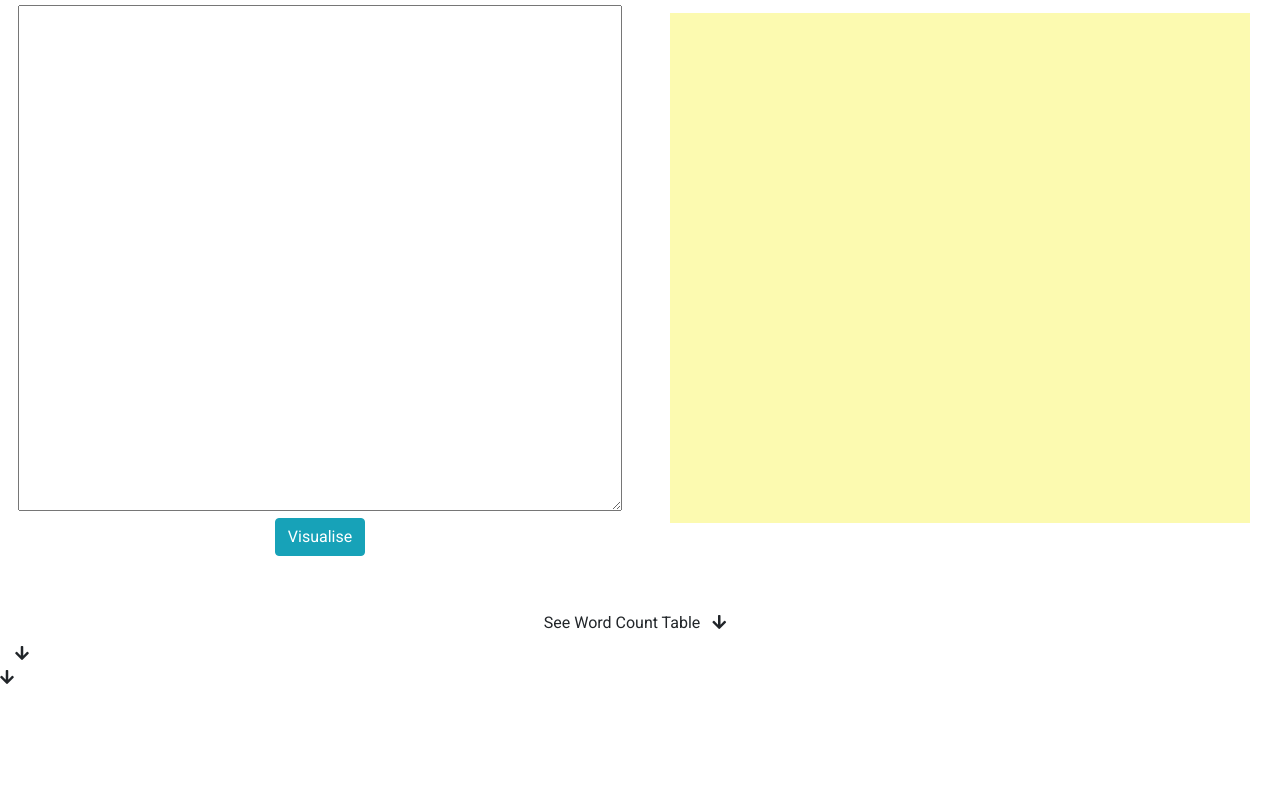
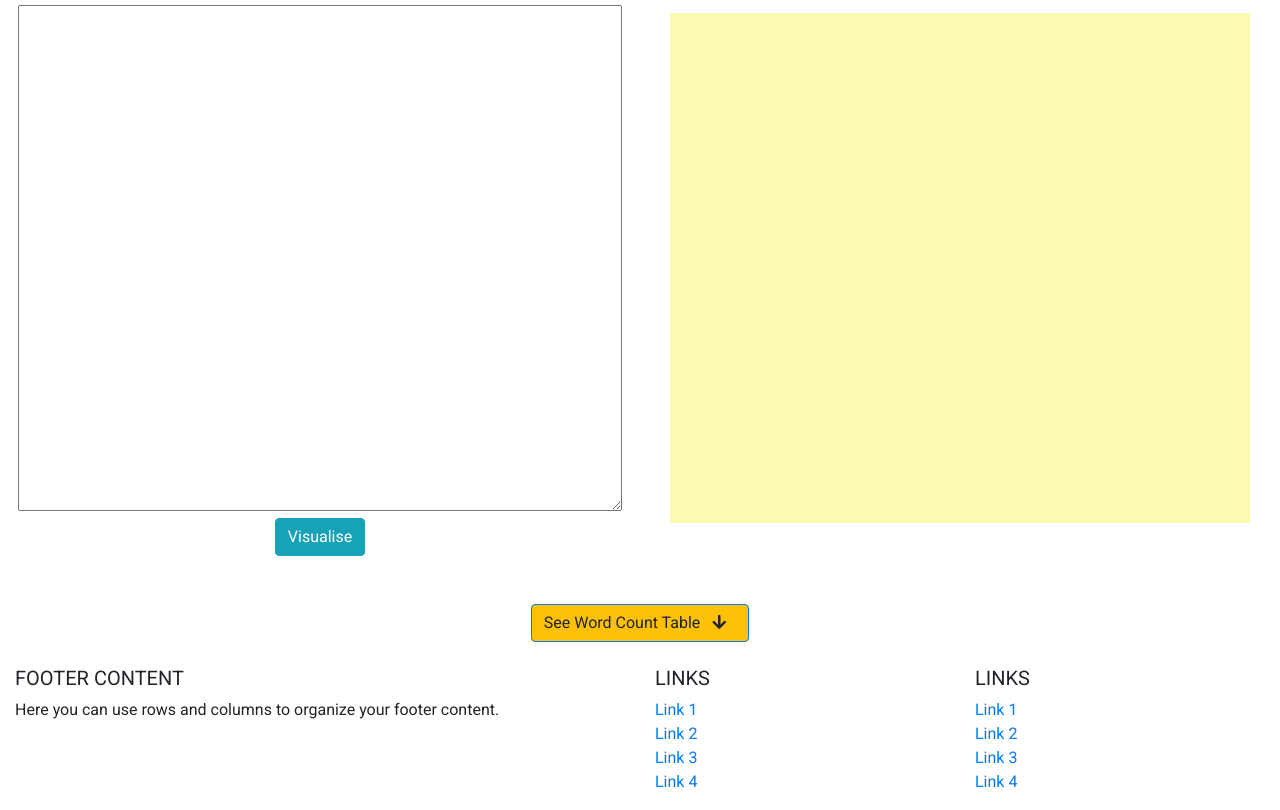
Before and after one commit to iamirulofficial/wcVis-ZipfsLaw, a website: page public/index.html in a window 1280 px wide. Shown: the part 90-900 px from the top of the page. Before the commit the page ends 800 px from the top, so only its background shows below. Drawn offline with nearby package versions, Linux system fonts and the light colour scheme.

Commit message:
🎇 /tillfc

```diff
--- a/public/index.html
+++ b/public/index.html
@@ -80,10 +80,10 @@
 <div class="container-fluid">
   <center>
 
-    <button type="button" class="btn" data-toggle="collapse" data-target="#demo">See Word Count Table &nbsp; <i class="fas fa-arrow-down"</button>
+    <button type="button" class="btn btn-warning border-primary" data-toggle="collapse" data-target="#demo">See Word Count Table &nbsp; <i class="fas fa-arrow-down"></i></button>
 
     <div id="demo" class="collapse" style="align-items: center;">
-
+        <br/>
         <center>
         <table border="1" cellpadding="2" id="tblWordCount"></table></center>
     </div>
@@ -117,7 +117,84 @@
     </div>
   </div> -->
 
+  <!-- Footer -->
+<footer class="page-footer font-small blue pt-4">
 
+    <!-- Footer Links -->
+    <div class="container-fluid text-center text-md-left">
+
+      <!-- Grid row -->
+      <div class="row">
+
+        <!-- Grid column -->
+        <div class="col-md-6 mt-md-0 mt-3">
+
+          <!-- Content -->
+          <h5 class="text-uppercase">Footer Content</h5>
+          <p>Here you can use rows and columns to organize your footer content.</p>
+
+        </div>
+        <!-- Grid column -->
+
+        <hr class="clearfix w-100 d-md-none pb-3">
+
+        <!-- Grid column -->
+        <div class="col-md-3 mb-md-0 mb-3">
+
+          <!-- Links -->
+          <h5 class="text-uppercase">Links</h5>
+
+          <ul class="list-unstyled">
+            <li>
+              <a href="#!">Link 1</a>
+            </li>
+            <li>
+              <a href="#!">Link 2</a>
+            </li>
+            <li>
+              <a href="#!">Link 3</a>
+            </li>
+            <li>
+              <a href="#!">Link 4</a>
+            </li>
+          </ul>
+
+        </div>
+        <!-- Grid column -->
+
+        <!-- Grid column -->
+        <div class="col-md-3 mb-md-0 mb-3">
+
+          <!-- Links -->
+          <h5 class="text-uppercase">Links</h5>
+
+          <ul class="list-unstyled">
+            <li>
+              <a href="#!">Link 1</a>
+            </li>
+            <li>
+              <a href="#!">Link 2</a>
+            </li>
+            <li>
+              <a href="#!">Link 3</a>
+            </li>
+            <li>
+              <a href="#!">Link 4</a>
+            </li>
+          </ul>
+
+        </div>
+        <!-- Grid column -->
+
+      </div>
+      <!-- Grid row -->
+
+    </div>
+    <!-- Footer Links -->
+
+
+  </footer>
+  <!-- Footer -->
 
 
 
```
